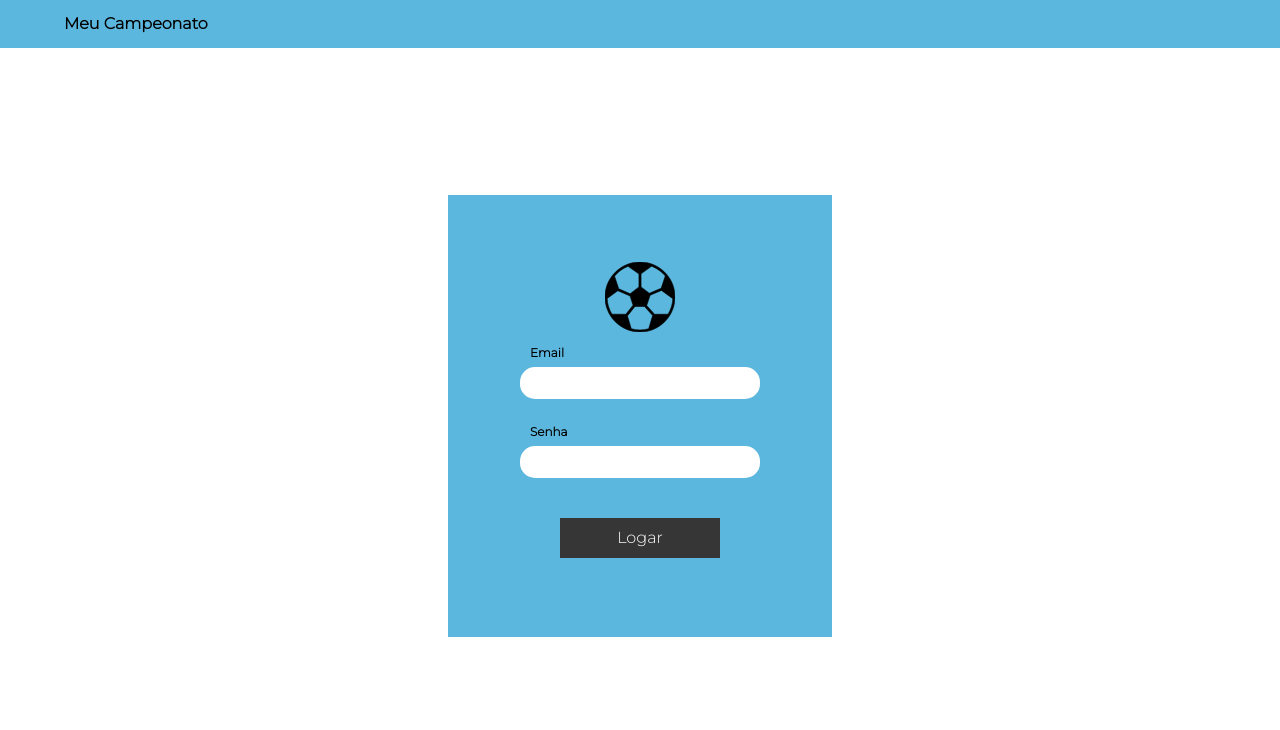
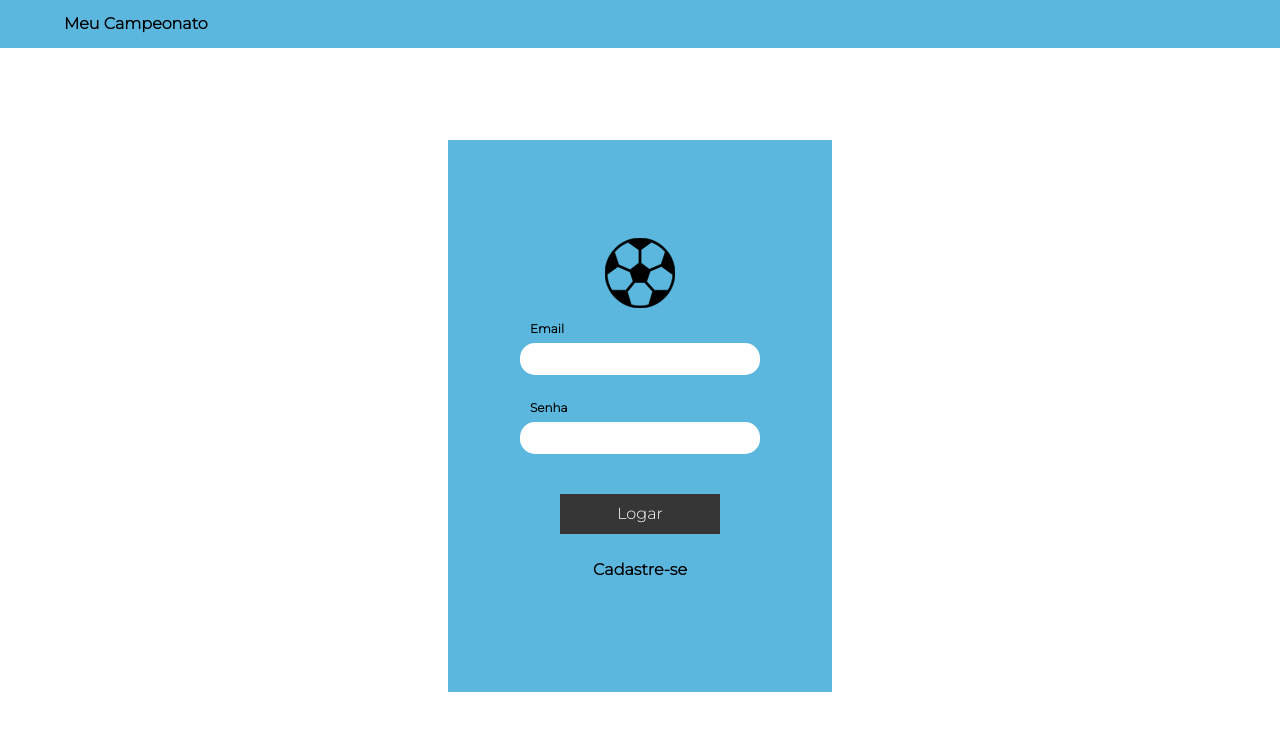
Before and after one commit to Nyir0/meu_campeonato, a React (Create React App) app: page / in a window 1280 px wide. Shown: the top 730 px of the page. Built offline with nearby package versions, Linux system fonts and the light colour scheme.

Commit message:
docs: LoginForm altera formulario

```diff
--- a/src/components/LoginForm.tsx
+++ b/src/components/LoginForm.tsx
@@ -1,20 +1,24 @@
 import React from 'react';
+import '../ApiLaravel';
 
 const LoginForm: React.FC = () => {
     return (
         <section className='flex justify-center items-center h-[calc(100vh-4rem)]'>
-            <form className='flex flex-col justify-center items-center w-96 bg-[var(--blue)] h-3/5'>
+            <form id="login" className='flex flex-col justify-center items-center w-96 bg-[var(--blue)] h-3/4'>
                 <img src="img/iconBall.svg" alt=""  width={70} height={70}/>
                 <div>
                     <label htmlFor="loginUser">Email</label>
-                    <input type="text" name="loginUser" id="loginUser" />
+                    <input type="text" name="loginUser" id="loginUser" required/>
                 </div>
                 <div>
-                    <label htmlFor="loginUser">Senha</label>
-                    <input type="password" name="password" id="password" />
+                    <label htmlFor="password">Senha</label>
+                    <input type="password" name="password" id="password" required/>
                 </div>
                 <div>
                     <button type='submit'>Logar</button>
+                </div>
+                <div>
+                    <a href="/register">Cadastre-se</a>
                 </div>
             </form>
         </section>
```
